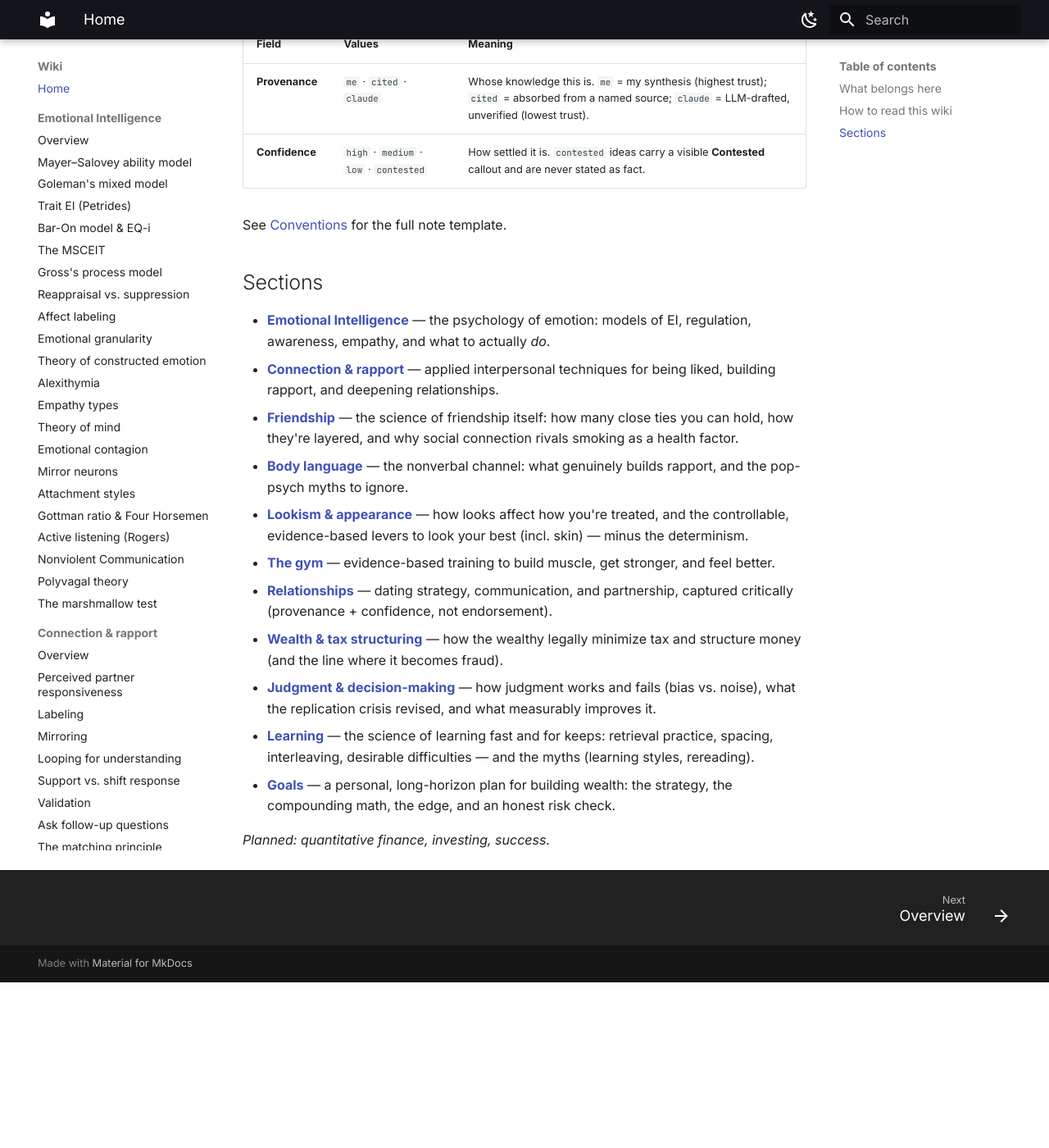
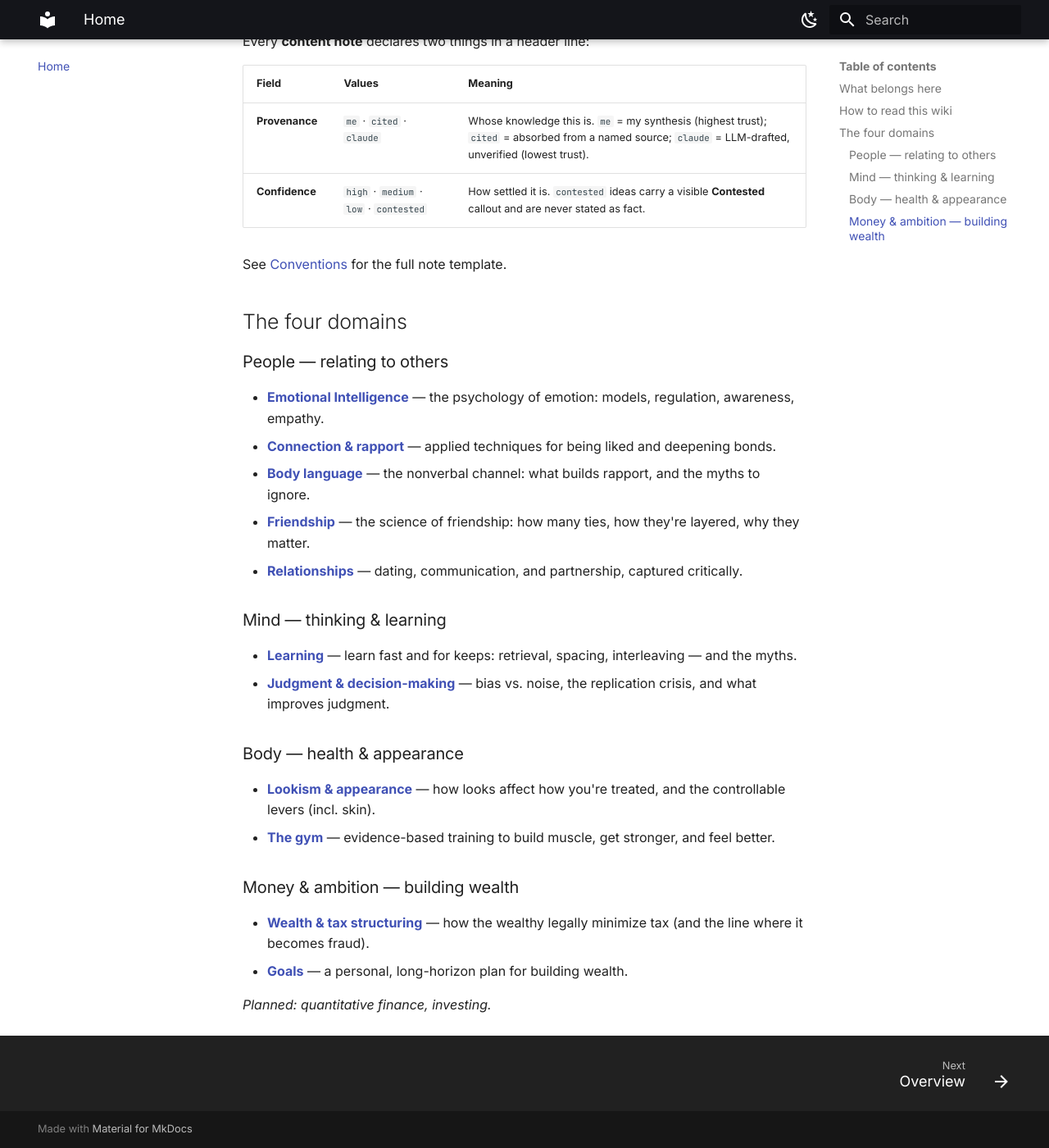
Before and after one commit to Tato4936/wiki, an MkDocs documentation site: the page built from docs/index.md, in a window 1280 px wide and 1400 px high, scrolled down 575 px. Shown: the whole window at 82% size. Built offline with MkDocs 1.6.1 and Material for MkDocs 9.7.7, drawn with Linux system fonts in a browser that asks for light colours; before the commit the page ends 1773 px from its top, so only the background shows below that.

Commit message:
Restructure nav into 4 top-level domains (People/Mind/Body/Money)
Group the 12 flat sections under 4 life domains via navigation.tabs
(replacing navigation.sections); rewrite the home page to match.
No files moved — purely navigational, so no URL/link changes.
mkdocs build --strict passes (125 pages).

Co-Authored-By: Claude Opus 4.8 (1M context) <noreply@anthropic.com>

```diff
--- a/docs/index.md
+++ b/docs/index.md
@@ -27,28 +27,25 @@ Every **content note** declares two things in a header line:
 
 See [Conventions](about/conventions.md) for the full note template.
 
-## Sections
+## The four domains
 
-- [**Emotional Intelligence**](eq/index.md) — the psychology of emotion: models of EI, regulation,
-  awareness, empathy, and what to actually *do*.
-- [**Connection & rapport**](connection/index.md) — applied interpersonal techniques for being liked,
-  building rapport, and deepening relationships.
-- [**Friendship**](friendship/index.md) — the science of friendship itself: how many close ties you can
-  hold, how they're layered, and why social connection rivals smoking as a health factor.
-- [**Body language**](body-language/index.md) — the nonverbal channel: what genuinely builds rapport, and
-  the pop-psych myths to ignore.
-- [**Lookism & appearance**](lookism/index.md) — how looks affect how you're treated, and the controllable,
-  evidence-based levers to look your best (incl. skin) — minus the determinism.
+### People — relating to others
+- [**Emotional Intelligence**](eq/index.md) — the psychology of emotion: models, regulation, awareness, empathy.
+- [**Connection & rapport**](connection/index.md) — applied techniques for being liked and deepening bonds.
+- [**Body language**](body-language/index.md) — the nonverbal channel: what builds rapport, and the myths to ignore.
+- [**Friendship**](friendship/index.md) — the science of friendship: how many ties, how they're layered, why they matter.
+- [**Relationships**](relationships/index.md) — dating, communication, and partnership, captured critically.
+
+### Mind — thinking & learning
+- [**Learning**](learning/index.md) — learn fast and for keeps: retrieval, spacing, interleaving — and the myths.
+- [**Judgment & decision-making**](decision-making/index.md) — bias vs. noise, the replication crisis, and what improves judgment.
+
+### Body — health & appearance
+- [**Lookism & appearance**](lookism/index.md) — how looks affect how you're treated, and the controllable levers (incl. skin).
 - [**The gym**](gym/index.md) — evidence-based training to build muscle, get stronger, and feel better.
-- [**Relationships**](relationships/index.md) — dating strategy, communication, and partnership,
-  captured critically (provenance + confidence, not endorsement).
-- [**Wealth & tax structuring**](wealth-structuring/index.md) — how the wealthy legally minimize tax and
-  structure money (and the line where it becomes fraud).
-- [**Judgment & decision-making**](decision-making/index.md) — how judgment works and fails (bias vs.
-  noise), what the replication crisis revised, and what measurably improves it.
-- [**Learning**](learning/index.md) — the science of learning fast and for keeps: retrieval practice,
-  spacing, interleaving, desirable difficulties — and the myths (learning styles, rereading).
-- [**Goals**](goals/index.md) — a personal, long-horizon plan for building wealth: the strategy, the
-  compounding math, the edge, and an honest risk check.
 
-*Planned: quantitative finance, investing, success.*
+### Money & ambition — building wealth
+- [**Wealth & tax structuring**](wealth-structuring/index.md) — how the wealthy legally minimize tax (and the line where it becomes fraud).
+- [**Goals**](goals/index.md) — a personal, long-horizon plan for building wealth.
+
+*Planned: quantitative finance, investing.*
--- a/mkdocs.yml
+++ b/mkdocs.yml
@@ -22,8 +22,8 @@ theme:
   features:
     - navigation.instant
     - navigation.tracking
+    - navigation.tabs          # 4 top-level domains render as tabs
     - navigation.top
-    - navigation.sections
     - navigation.footer        # Previous / Next links at the bottom of each page
     - toc.follow
     - search.suggest
@@ -48,143 +48,149 @@ markdown_extensions:
   - def_list
   - toc: { permalink: true }
 
+# Top level = four life domains (People / Mind / Body / Money & ambition), each grouping
+# the relevant sections. Files are NOT moved — this is purely navigational grouping.
 nav:
   - Home: index.md
-  - Emotional Intelligence:
-      - Overview: eq/index.md
-      - Mayer–Salovey ability model: eq/mayer-salovey-ability-model.md
-      - Goleman's mixed model: eq/goleman-mixed-model.md
-      - Trait EI (Petrides): eq/trait-ei.md
-      - Bar-On model & EQ-i: eq/bar-on-model.md
-      - The MSCEIT: eq/msceit.md
-      - Gross's process model: eq/gross-process-model-of-emotion-regulation.md
-      - Reappraisal vs. suppression: eq/reappraisal-vs-suppression.md
-      - Affect labeling: eq/affect-labeling.md
-      - Emotional granularity: eq/emotional-granularity.md
-      - Theory of constructed emotion: eq/theory-of-constructed-emotion.md
-      - Alexithymia: eq/alexithymia.md
-      - Empathy types: eq/empathy-types.md
-      - Theory of mind: eq/theory-of-mind.md
-      - Emotional contagion: eq/emotional-contagion.md
-      - Mirror neurons: eq/mirror-neurons.md
-      - Attachment styles: eq/attachment-styles.md
-      - Gottman ratio & Four Horsemen: eq/gottman-ratio-and-four-horsemen.md
-      - Active listening (Rogers): eq/active-listening-rogers.md
-      - Nonviolent Communication: eq/nonviolent-communication.md
-      - Polyvagal theory: eq/polyvagal-theory.md
-      - The marshmallow test: eq/marshmallow-test.md
-  - "Connection & rapport":
-      - Overview: connection/index.md
-      - Perceived partner responsiveness: connection/perceived-partner-responsiveness.md
-      - Labeling: connection/labeling.md
-      - Mirroring: connection/mirroring.md
-      - Looping for understanding: connection/looping-for-understanding.md
-      - Support vs. shift response: connection/support-vs-shift-response.md
-      - Validation: connection/validation.md
-      - Ask follow-up questions: connection/ask-follow-up-questions.md
-      - The matching principle: connection/the-matching-principle.md
-      - Calibrated questions: connection/calibrated-questions.md
-      - The 36 questions: connection/the-36-questions.md
-      - The vulnerability loop: connection/vulnerability-loop.md
-      - Active-constructive responding: connection/active-constructive-responding.md
-      - Lead with warmth: connection/lead-with-warmth.md
-      - Genuine interest (Carnegie): connection/genuine-interest-carnegie.md
-      - Bids for connection: connection/bids-for-connection.md
-      - Specific compliments: connection/specific-compliments.md
-      - Affectionate teasing: connection/affectionate-teasing.md
-      - The peak-end rule: connection/peak-end-rule.md
-      - Self-expansion: connection/self-expansion.md
-      - Visible effort: connection/visible-effort.md
-      - Contrasting: connection/contrasting.md
-      - Intent vs. impact: connection/intent-vs-impact.md
-      - Similarity & mere exposure: connection/similarity-and-mere-exposure.md
-      - Cialdini's liking principle: connection/cialdinis-liking-principle.md
-      - The Franklin effect: connection/the-franklin-effect.md
-      - The pratfall effect: connection/the-pratfall-effect.md
-  - Friendship:
-      - Overview: friendship/index.md
-      - Dunbar's number: friendship/dunbars-number.md
-      - The friendship layers: friendship/friendship-layers.md
-      - Hours to make a friend: friendship/hours-to-make-a-friend.md
-      - The seven pillars: friendship/seven-pillars-of-friendship.md
-      - Friendship & longevity: friendship/friendship-and-longevity.md
-  - Body language:
-      - Overview: body-language/index.md
-      - The 93% nonverbal myth: body-language/the-93-percent-myth.md
-      - Power posing: body-language/power-posing.md
-      - Spotting lies: body-language/detecting-lies.md
-      - Nonverbal synchrony: body-language/nonverbal-synchrony.md
-      - Open body language: body-language/open-body-language.md
-      - The genuine smile: body-language/the-genuine-smile.md
-      - Eye contact: body-language/eye-contact.md
-      - Vocal tone: body-language/vocal-tone.md
-      - Personal space: body-language/proxemics.md
-  - Lookism & appearance:
-      - Overview: lookism/index.md
-      - The halo effect: lookism/halo-effect.md
-      - The beauty premium: lookism/beauty-premium.md
-      - What's actually attractive: lookism/what-is-attractive.md
-      - Controllable vs. fixed: lookism/controllable-vs-fixed.md
-      - Grooming: lookism/grooming.md
-      - Style & fit: lookism/style-and-fit.md
-      - Body composition: lookism/body-composition.md
-      - The unsexy basics: lookism/the-unsexy-basics.md
-      - Skin:
-          - Overview: lookism/skin/index.md
-          - Skincare basics: lookism/skin/skincare-basics.md
-          - Sunscreen: lookism/skin/sunscreen.md
-          - Retinoids: lookism/skin/retinoids.md
-      - The blackpill trap: lookism/the-blackpill-trap.md
-  - The gym:
-      - Overview: gym/index.md
-      - Consistency & progressive overload: gym/consistency-and-progressive-overload.md
-      - Building muscle: gym/building-muscle.md
-      - Getting stronger: gym/getting-stronger.md
-      - A beginner program: gym/a-beginner-program.md
-      - Form & injuries: gym/form-and-injuries.md
-      - Protein & nutrition: gym/protein-and-nutrition.md
-      - Recovery & sleep: gym/recovery-and-sleep.md
-  - Relationships:
-      - Overview: relationships/index.md
-      - The value-exchange model: relationships/the-value-exchange-model.md
-      - Where to meet partners: relationships/where-to-meet-partners.md
-      - Partner archetypes: relationships/partner-archetypes.md
-      - Texting & conversation: relationships/texting-and-conversation.md
-      - Infidelity (fact-checked): relationships/infidelity-prevention.md
-      - Marriage & financial power: relationships/marriage-and-financial-power.md
-  - Wealth & tax structuring:
-      - Overview: wealth-structuring/index.md
-      - Avoidance vs. evasion: wealth-structuring/avoidance-vs-evasion.md
-      - Buy, borrow, die: wealth-structuring/buy-borrow-die.md
-      - Stepped-up basis: wealth-structuring/stepped-up-basis.md
-      - Capital vs. labor income: wealth-structuring/capital-vs-labor-income.md
-      - Carried interest: wealth-structuring/carried-interest.md
-      - Business expenses & the line: wealth-structuring/business-expenses-and-the-line.md
-      - Holding companies: wealth-structuring/holding-companies.md
-      - Trusts & estate planning: wealth-structuring/trusts-and-estate-planning.md
-  - "Judgment & decision-making":
-      - Overview: decision-making/index.md
-      - Noise vs. bias: decision-making/noise-vs-bias.md
-      - "Thinking, Fast and Slow: what replicated": decision-making/thinking-fast-and-slow-replication.md
-      - Superforecasting: decision-making/superforecasting.md
-      - Ecological rationality: decision-making/ecological-rationality.md
-  - Learning:
-      - Overview: learning/index.md
-      - Desirable difficulties: learning/desirable-difficulties.md
-      - Retrieval practice (active recall): learning/retrieval-practice.md
-      - Spaced repetition: learning/spaced-repetition.md
-      - Interleaving: learning/interleaving.md
-      - Elaboration & self-explanation: learning/elaboration-and-self-explanation.md
-      - Structure first: learning/structure-first.md
-      - Dual coding: learning/dual-coding.md
-      - The fluency illusion: learning/the-fluency-illusion.md
-      - Learning styles (myth): learning/learning-styles-myth.md
-  - Goals:
-      - Overview: goals/index.md
-      - The two-engine plan: goals/the-plan.md
-      - The compounding math: goals/the-compounding-math.md
-      - The quantamental edge: goals/the-quantamental-edge.md
-      - Honest odds & risks: goals/honest-odds-and-risks.md
+  - People:
+      - Emotional Intelligence:
+          - Overview: eq/index.md
+          - Mayer–Salovey ability model: eq/mayer-salovey-ability-model.md
+          - Goleman's mixed model: eq/goleman-mixed-model.md
+          - Trait EI (Petrides): eq/trait-ei.md
+          - Bar-On model & EQ-i: eq/bar-on-model.md
+          - The MSCEIT: eq/msceit.md
+          - Gross's process model: eq/gross-process-model-of-emotion-regulation.md
+          - Reappraisal vs. suppression: eq/reappraisal-vs-suppression.md
+          - Affect labeling: eq/affect-labeling.md
+          - Emotional granularity: eq/emotional-granularity.md
+          - Theory of constructed emotion: eq/theory-of-constructed-emotion.md
+          - Alexithymia: eq/alexithymia.md
+          - Empathy types: eq/empathy-types.md
+          - Theory of mind: eq/theory-of-mind.md
+          - Emotional contagion: eq/emotional-contagion.md
+          - Mirror neurons: eq/mirror-neurons.md
+          - Attachment styles: eq/attachment-styles.md
+          - Gottman ratio & Four Horsemen: eq/gottman-ratio-and-four-horsemen.md
+          - Active listening (Rogers): eq/active-listening-rogers.md
+          - Nonviolent Communication: eq/nonviolent-communication.md
+          - Polyvagal theory: eq/polyvagal-theory.md
+          - The marshmallow test: eq/marshmallow-test.md
+      - "Connection & rapport":
+          - Overview: connection/index.md
+          - Perceived partner responsiveness: connection/perceived-partner-responsiveness.md
+          - Labeling: connection/labeling.md
+          - Mirroring: connection/mirroring.md
+          - Looping for understanding: connection/looping-for-understanding.md
+          - Support vs. shift response: connection/support-vs-shift-response.md
+          - Validation: connection/validation.md
+          - Ask follow-up questions: connection/ask-follow-up-questions.md
+          - The matching principle: connection/the-matching-principle.md
+          - Calibrated questions: connection/calibrated-questions.md
+          - The 36 questions: connection/the-36-questions.md
+          - The vulnerability loop: connection/vulnerability-loop.md
+          - Active-constructive responding: connection/active-constructive-responding.md
+          - Lead with warmth: connection/lead-with-warmth.md
+          - Genuine interest (Carnegie): connection/genuine-interest-carnegie.md
+          - Bids for connection: connection/bids-for-connection.md
+          - Specific compliments: connection/specific-compliments.md
+          - Affectionate teasing: connection/affectionate-teasing.md
+          - The peak-end rule: connection/peak-end-rule.md
+          - Self-expansion: connection/self-expansion.md
+          - Visible effort: connection/visible-effort.md
+          - Contrasting: connection/contrasting.md
+          - Intent vs. impact: connection/intent-vs-impact.md
+          - Similarity & mere exposure: connection/similarity-and-mere-exposure.md
+          - Cialdini's liking principle: connection/cialdinis-liking-principle.md
+          - The Franklin effect: connection/the-franklin-effect.md
+          - The pratfall effect: connection/the-pratfall-effect.md
+      - Body language:
+          - Overview: body-language/index.md
+          - The 93% nonverbal myth: body-language/the-93-percent-myth.md
+          - Power posing: body-language/power-posing.md
+          - Spotting lies: body-language/detecting-lies.md
+          - Nonverbal synchrony: body-language/nonverbal-synchrony.md
+          - Open body language: body-language/open-body-language.md
+          - The genuine smile: body-language/the-genuine-smile.md
+          - Eye contact: body-language/eye-contact.md
+          - Vocal tone: body-language/vocal-tone.md
+          - Personal space: body-language/proxemics.md
+      - Friendship:
+          - Overview: friendship/index.md
+          - Dunbar's number: friendship/dunbars-number.md
+          - The friendship layers: friendship/friendship-layers.md
+          - Hours to make a friend: friendship/hours-to-make-a-friend.md
+          - The seven pillars: friendship/seven-pillars-of-friendship.md
+          - Friendship & longevity: friendship/friendship-and-longevity.md
+      - Relationships:
+          - Overview: relationships/index.md
+          - The value-exchange model: relationships/the-value-exchange-model.md
+          - Where to meet partners: relationships/where-to-meet-partners.md
+          - Partner archetypes: relationships/partner-archetypes.md
+          - Texting & conversation: relationships/texting-and-conversation.md
+          - Infidelity (fact-checked): relationships/infidelity-prevention.md
+          - Marriage & financial power: relationships/marriage-and-financial-power.md
+  - Mind:
+      - "Judgment & decision-making":
+          - Overview: decision-making/index.md
+          - Noise vs. bias: decision-making/noise-vs-bias.md
+          - "Thinking, Fast and Slow: what replicated": decision-making/thinking-fast-and-slow-replication.md
+          - Superforecasting: decision-making/superforecasting.md
+          - Ecological rationality: decision-making/ecological-rationality.md
+      - Learning:
+          - Overview: learning/index.md
+          - Desirable difficulties: learning/desirable-difficulties.md
+          - Retrieval practice (active recall): learning/retrieval-practice.md
+          - Spaced repetition: learning/spaced-repetition.md
+          - Interleaving: learning/interleaving.md
+          - Elaboration & self-explanation: learning/elaboration-and-self-explanation.md
+          - Structure first: learning/structure-first.md
+          - Dual coding: learning/dual-coding.md
+          - The fluency illusion: learning/the-fluency-illusion.md
+          - Learning styles (myth): learning/learning-styles-myth.md
+  - Body:
+      - Lookism & appearance:
+          - Overview: lookism/index.md
+          - The halo effect: lookism/halo-effect.md
+          - The beauty premium: lookism/beauty-premium.md
+          - What's actually attractive: lookism/what-is-attractive.md
+          - Controllable vs. fixed: lookism/controllable-vs-fixed.md
+          - Grooming: lookism/grooming.md
+          - Style & fit: lookism/style-and-fit.md
+          - Body composition: lookism/body-composition.md
+          - The unsexy basics: lookism/the-unsexy-basics.md
+          - Skin:
+              - Overview: lookism/skin/index.md
+              - Skincare basics: lookism/skin/skincare-basics.md
+              - Sunscreen: lookism/skin/sunscreen.md
+              - Retinoids: lookism/skin/retinoids.md
+          - The blackpill trap: lookism/the-blackpill-trap.md
+      - The gym:
+          - Overview: gym/index.md
+          - Consistency & progressive overload: gym/consistency-and-progressive-overload.md
+          - Building muscle: gym/building-muscle.md
+          - Getting stronger: gym/getting-stronger.md
+          - A beginner program: gym/a-beginner-program.md
+          - Form & injuries: gym/form-and-injuries.md
+          - Protein & nutrition: gym/protein-and-nutrition.md
+          - Recovery & sleep: gym/recovery-and-sleep.md
+  - "Money & ambition":
+      - Wealth & tax structuring:
+          - Overview: wealth-structuring/index.md
+          - Avoidance vs. evasion: wealth-structuring/avoidance-vs-evasion.md
+          - Buy, borrow, die: wealth-structuring/buy-borrow-die.md
+          - Stepped-up basis: wealth-structuring/stepped-up-basis.md
+          - Capital vs. labor income: wealth-structuring/capital-vs-labor-income.md
+          - Carried interest: wealth-structuring/carried-interest.md
+          - Business expenses & the line: wealth-structuring/business-expenses-and-the-line.md
+          - Holding companies: wealth-structuring/holding-companies.md
+          - Trusts & estate planning: wealth-structuring/trusts-and-estate-planning.md
+      - Goals:
+          - Overview: goals/index.md
+          - The two-engine plan: goals/the-plan.md
+          - The compounding math: goals/the-compounding-math.md
+          - The quantamental edge: goals/the-quantamental-edge.md
+          - Honest odds & risks: goals/honest-odds-and-risks.md
   - About:
       - Conventions: about/conventions.md
   - Tags: tags.md
```
Also changed, not shown: log.md (+13 -0 lines).
